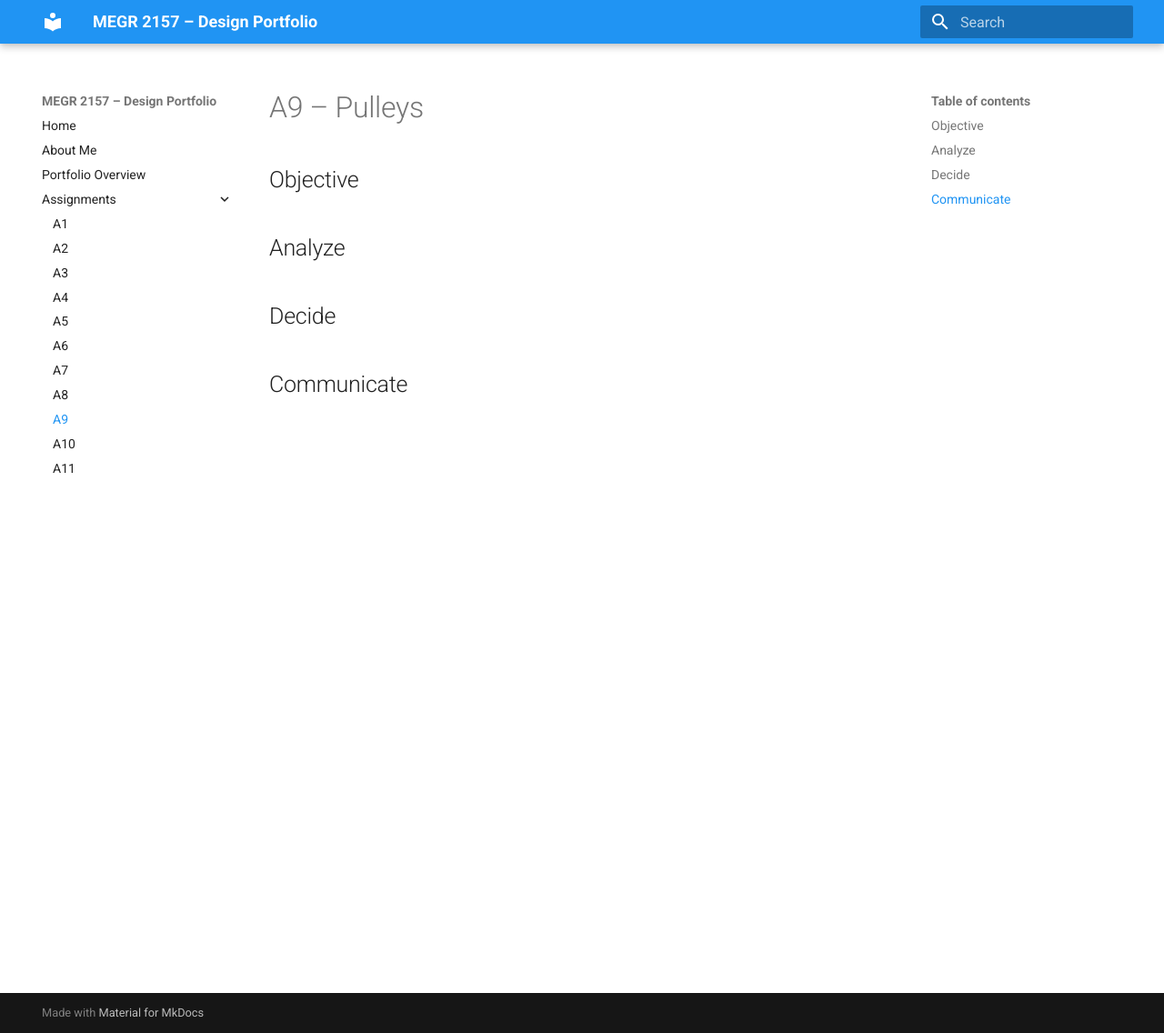
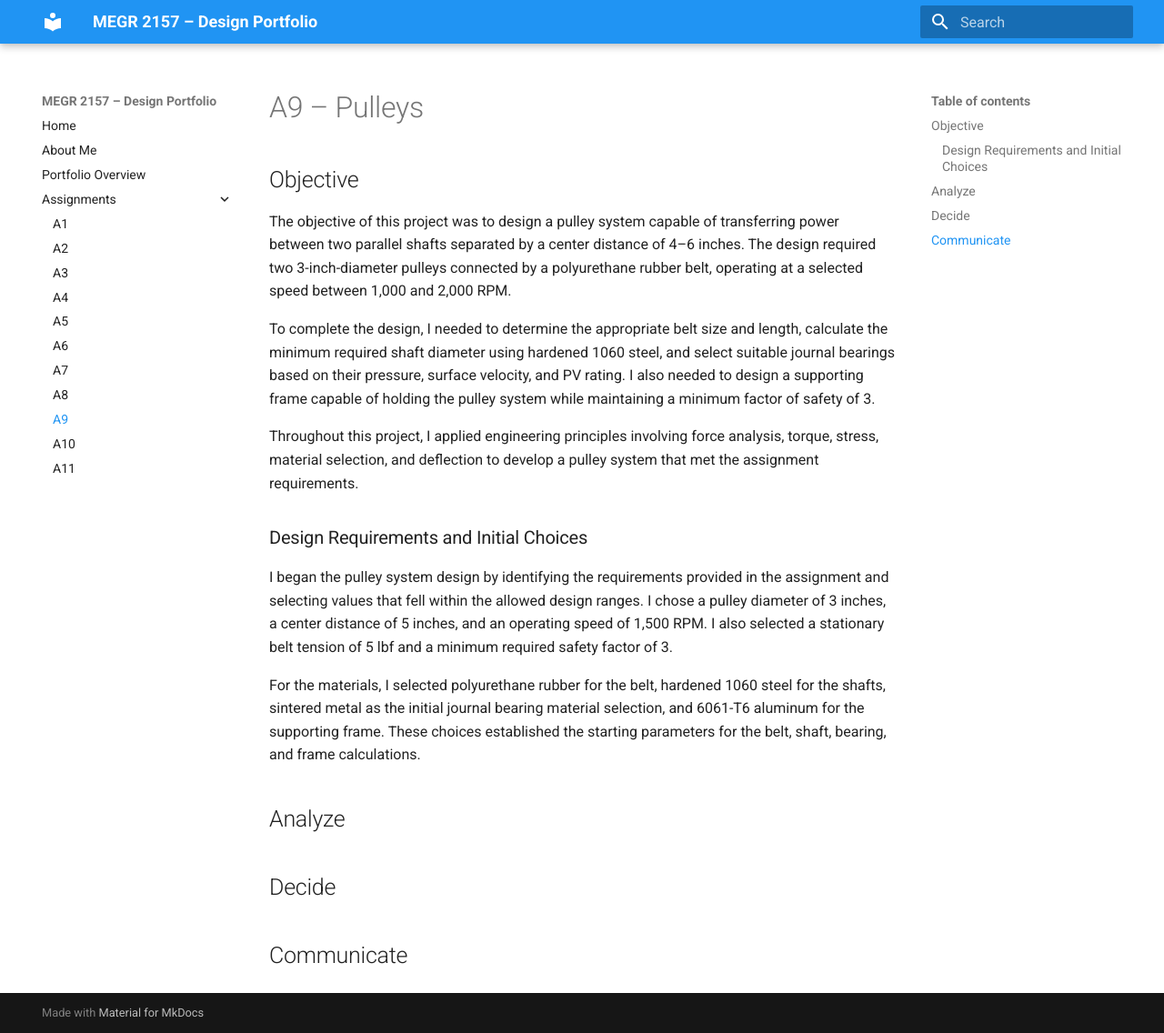
Before and after one commit to rsmith367-ux/design-projects-portfolio, an MkDocs documentation site: the page built from docs/assignments/A09/index.md, in a window 1280 px wide and 1136 px high. Shown: the whole window at 91% size. Built offline with MkDocs 1.6.1 and Material for MkDocs 9.7.7, drawn with Linux system fonts in a browser that asks for light colours.

Commit message:
Update index.md

```diff
--- a/docs/assignments/A09/index.md
+++ b/docs/assignments/A09/index.md
@@ -2,7 +2,17 @@
 
 ## Objective
 
+The objective of this project was to design a pulley system capable of transferring power between two parallel shafts separated by a center distance of 4–6 inches. The design required two 3-inch-diameter pulleys connected by a polyurethane rubber belt, operating at a selected speed between 1,000 and 2,000 RPM.
 
+To complete the design, I needed to determine the appropriate belt size and length, calculate the minimum required shaft diameter using hardened 1060 steel, and select suitable journal bearings based on their pressure, surface velocity, and PV rating. I also needed to design a supporting frame capable of holding the pulley system while maintaining a minimum factor of safety of 3.
+
+Throughout this project, I applied engineering principles involving force analysis, torque, stress, material selection, and deflection to develop a pulley system that met the assignment requirements.
+
+### Design Requirements and Initial Choices
+
+I began the pulley system design by identifying the requirements provided in the assignment and selecting values that fell within the allowed design ranges. I chose a pulley diameter of 3 inches, a center distance of 5 inches, and an operating speed of 1,500 RPM. I also selected a stationary belt tension of 5 lbf and a minimum required safety factor of 3.
+
+For the materials, I selected polyurethane rubber for the belt, hardened 1060 steel for the shafts, sintered metal as the initial journal bearing material selection, and 6061-T6 aluminum for the supporting frame. These choices established the starting parameters for the belt, shaft, bearing, and frame calculations.
 ## Analyze
 
 
```
